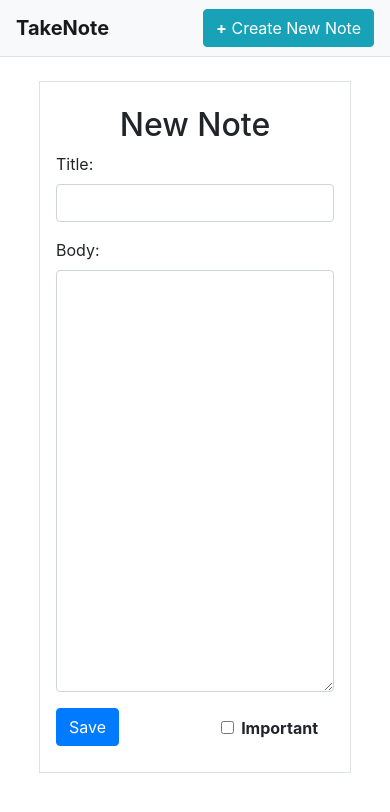
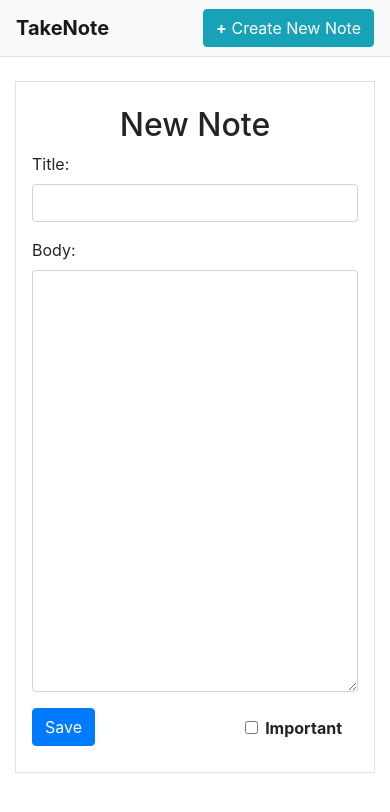
Before and after one commit to ScubaTim/TakeNote, a React (Create React App) app in the folder takenote/: page / in a window 390 px wide. Shown: the top 812 px of the page. Built offline with nearby package versions, Linux system fonts and the light colour scheme; no server answers.

Commit message:
responsive styling changes for mobile, note columns now adjust more smoothly to screen width

```diff
--- a/takenote/src/components/Note.js
+++ b/takenote/src/components/Note.js
@@ -17,10 +17,10 @@ const Note = ({ note, notesList, setNotes }) => {
     }
 
     return (
-        <Card body className="mx-2 my-3" style={{ minWidth: "150px" }} >
+        <Card body className="mx-4 my-3" >
             <Row>
                 <Col>
-                    <CardTitle className="font-weight-bold">{note.title}</CardTitle>
+                    <CardTitle className="font-weight-bold">{note.title.toUpperCase()}</CardTitle>
                 </Col>
                 <Col xs="1">
                     <Button close onClick={() => handleRemoveNote()} />
--- a/takenote/src/components/NoteEditor.js
+++ b/takenote/src/components/NoteEditor.js
@@ -35,7 +35,7 @@ const NoteEditor = ({ notes, setNotes, toggle }) => {
     }
 
     return (
-        <Form className="border px-3 py-4  mx-4 my-4" onSubmit={handleAddNote}>
+        <Form className="border px-3 py-4 my-4" onSubmit={handleAddNote}>
             <h2 className="text-center">New Note</h2>
             <FormGroup>
                 <Label for="title">Title:</Label>
--- a/takenote/src/components/NotesList.js
+++ b/takenote/src/components/NotesList.js
@@ -19,7 +19,7 @@ const NotesList = ({ notesList, setNotes }) => {
 
     if (showImportant === false) {
         const Notes = notesList.map((note, i) => (
-            <Col key={i} xs="4">
+            <Col key={i} xs="12" sm="6" md="4">
                 <Note note={note} notesList={notesList} setNotes={setNotes} />
             </Col>
         ));
@@ -30,6 +30,7 @@ const NotesList = ({ notesList, setNotes }) => {
                     <Row>
                         {Notes}
                     </Row>
+
                 </ListField>
                 <hr />
                 <Label check className="ml-4 pl-1 my-3">
```
